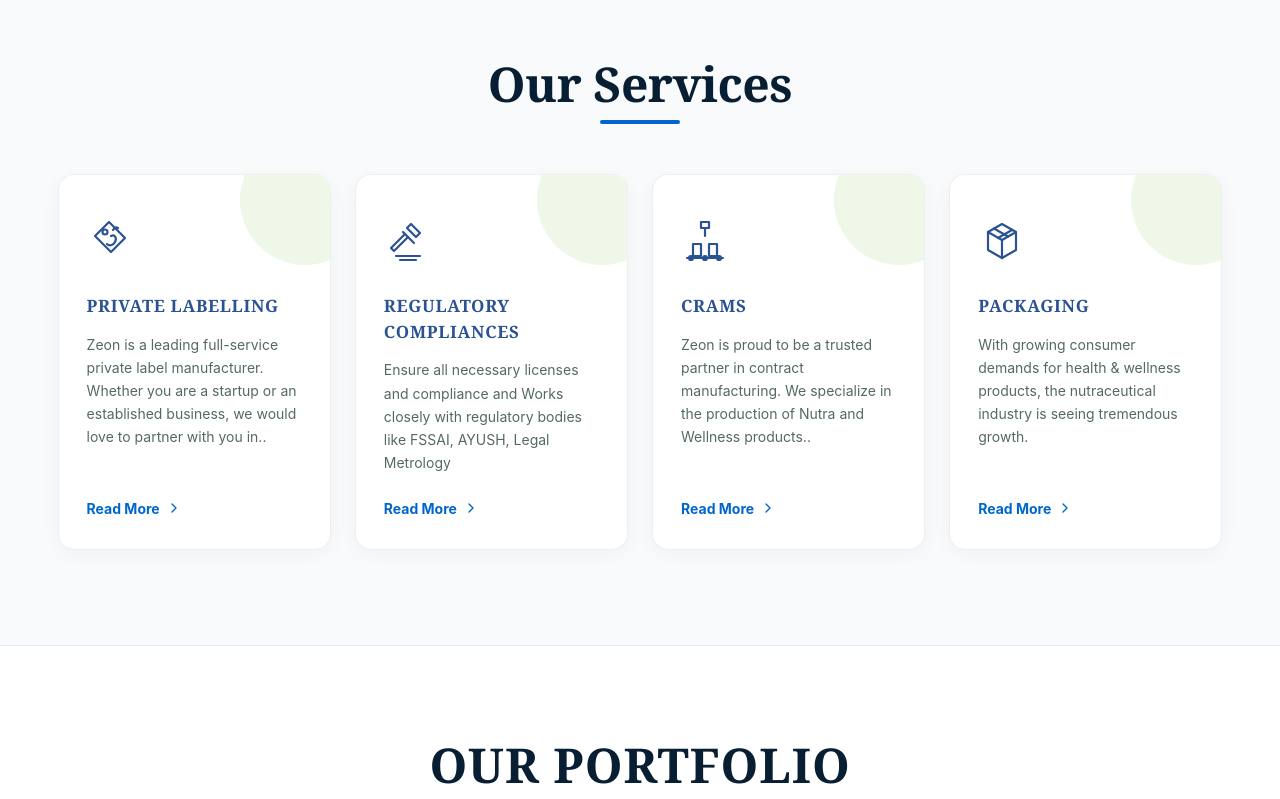
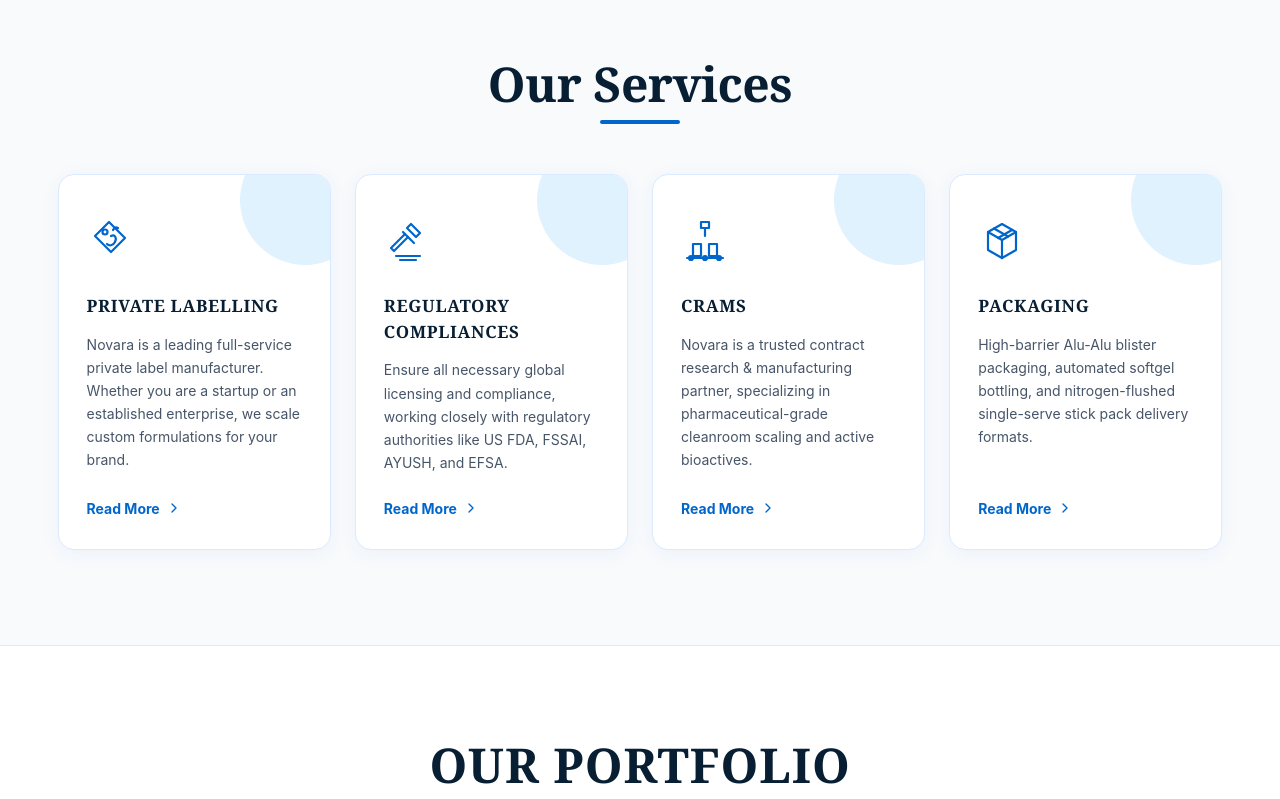
Before and after one commit to sonu2k1/Zenon, a Next.js app: page / in a window 1280 px wide. Shown: the part 2480-3279 px from the top of the page. Built offline with nearby package versions, Linux system fonts and the light colour scheme.

Commit message:
feat: apply soft Ice-Blue decorative corner blobs and Royal Blue strokes to Our Services cards

```diff
--- a/app/globals.css
+++ b/app/globals.css
@@ -1899,8 +1899,8 @@
   background: #ffffff;
   border-radius: 16px;
   padding: 36px 28px 30px;
-  box-shadow: 0 4px 20px rgba(16, 47, 53, 0.04);
-  border: 1px solid rgba(16, 47, 53, 0.07);
+  box-shadow: 0 4px 20px rgba(0, 102, 204, 0.05);
+  border: 1.5px solid #dbeafe;
   position: relative;
   overflow: hidden;
   display: flex;
@@ -1911,8 +1911,8 @@
 
 .service-card:hover {
   transform: translateY(-6px);
-  box-shadow: 0 14px 32px rgba(16, 47, 53, 0.09);
-  border-color: rgba(111, 174, 56, 0.35);
+  box-shadow: 0 16px 36px rgba(0, 102, 204, 0.16);
+  border-color: #0066cc;
 }
 
 .service-corner-blob {
@@ -1921,7 +1921,7 @@
   right: -40px;
   width: 130px;
   height: 130px;
-  background: #eef7e8;
+  background: #e0f2fe;
   border-radius: 50%;
   pointer-events: none;
   z-index: 1;
@@ -1929,8 +1929,8 @@
 }
 
 .service-card:hover .service-corner-blob {
-  transform: scale(1.15);
-  background: #e4f3da;
+  transform: scale(1.18);
+  background: #bae6fd;
 }
 
 .service-icon-box {
@@ -1942,14 +1942,14 @@
   display: flex;
   align-items: center;
   justify-content: flex-start;
-  color: #2b5292;
+  color: #0066cc;
 }
 
 .service-card h3 {
   font-size: 17px;
   font-weight: 800;
   text-transform: uppercase;
-  color: #2b5292;
+  color: #071e33;
   letter-spacing: 0.04em;
   margin-bottom: 14px;
   font-family: Georgia, "Times New Roman", serif;
@@ -1960,7 +1960,7 @@
 .service-card p {
   font-size: 14px;
   line-height: 1.65;
-  color: #556964;
+  color: #475569;
   margin-bottom: 24px;
   position: relative;
   z-index: 2;
--- a/app/page.tsx
+++ b/app/page.tsx
@@ -178,10 +178,10 @@
 const services = [
   {
     title: "PRIVATE LABELLING",
-    desc: "Zeon is a leading full-service private label manufacturer. Whether you are a startup or an established business, we would love to partner with you in..",
+    desc: "Novara is a leading full-service private label manufacturer. Whether you are a startup or an established enterprise, we scale custom formulations for your brand.",
     href: "/products",
     icon: (
-      <svg width="48" height="48" viewBox="0 0 48 48" fill="none" stroke="#2b5292" strokeWidth="2.2" strokeLinecap="round" strokeLinejoin="round">
+      <svg width="48" height="48" viewBox="0 0 48 48" fill="none" stroke="#0066cc" strokeWidth="2.2" strokeLinecap="round" strokeLinejoin="round">
         <path d="M22 6L38 22L24 36L8 20L22 6Z" />
         <circle cx="18" cy="16" r="2.5" />
         <path d="M20 28C22 30 26 30 28 26C30 22 28 18 24 20" />
@@ -191,10 +191,10 @@
   },
   {
     title: "REGULATORY COMPLIANCES",
-    desc: "Ensure all necessary licenses and compliance and Works closely with regulatory bodies like FSSAI, AYUSH, Legal Metrology",
+    desc: "Ensure all necessary global licensing and compliance, working closely with regulatory authorities like US FDA, FSSAI, AYUSH, and EFSA.",
     href: "/about",
     icon: (
-      <svg width="48" height="48" viewBox="0 0 48 48" fill="none" stroke="#2b5292" strokeWidth="2.2" strokeLinecap="round" strokeLinejoin="round">
+      <svg width="48" height="48" viewBox="0 0 48 48" fill="none" stroke="#0066cc" strokeWidth="2.2" strokeLinecap="round" strokeLinejoin="round">
         <path d="M27 8L36 17L32 21L23 12L27 8Z" />
         <path d="M19 16L30 27" />
         <path d="M24 21L10 35L7 32L21 18" />
@@ -205,10 +205,10 @@
   },
   {
     title: "CRAMS",
-    desc: "Zeon is proud to be a trusted partner in contract manufacturing. We specialize in the production of Nutra and Wellness products..",
+    desc: "Novara is a trusted contract research & manufacturing partner, specializing in pharmaceutical-grade cleanroom scaling and active bioactives.",
     href: "/rnd",
     icon: (
-      <svg width="48" height="48" viewBox="0 0 48 48" fill="none" stroke="#2b5292" strokeWidth="2.2" strokeLinecap="round" strokeLinejoin="round">
+      <svg width="48" height="48" viewBox="0 0 48 48" fill="none" stroke="#0066cc" strokeWidth="2.2" strokeLinecap="round" strokeLinejoin="round">
         <path d="M20 6H28V12H20V6Z" />
         <path d="M24 12V20" />
         <path d="M12 28H20V40H12V28Z" />
@@ -222,10 +222,10 @@
   },
   {
     title: "PACKAGING",
-    desc: "With growing consumer demands for health & wellness products, the nutraceutical industry is seeing tremendous growth.",
+    desc: "High-barrier Alu-Alu blister packaging, automated softgel bottling, and nitrogen-flushed single-serve stick pack delivery formats.",
     href: "/products",
     icon: (
-      <svg width="48" height="48" viewBox="0 0 48 48" fill="none" stroke="#2b5292" strokeWidth="2.2" strokeLinecap="round" strokeLinejoin="round">
+      <svg width="48" height="48" viewBox="0 0 48 48" fill="none" stroke="#0066cc" strokeWidth="2.2" strokeLinecap="round" strokeLinejoin="round">
         <path d="M10 16L24 8L38 16L24 24L10 16Z" />
         <path d="M10 16V34L24 42V24" />
         <path d="M38 16V34L24 42" />
```
